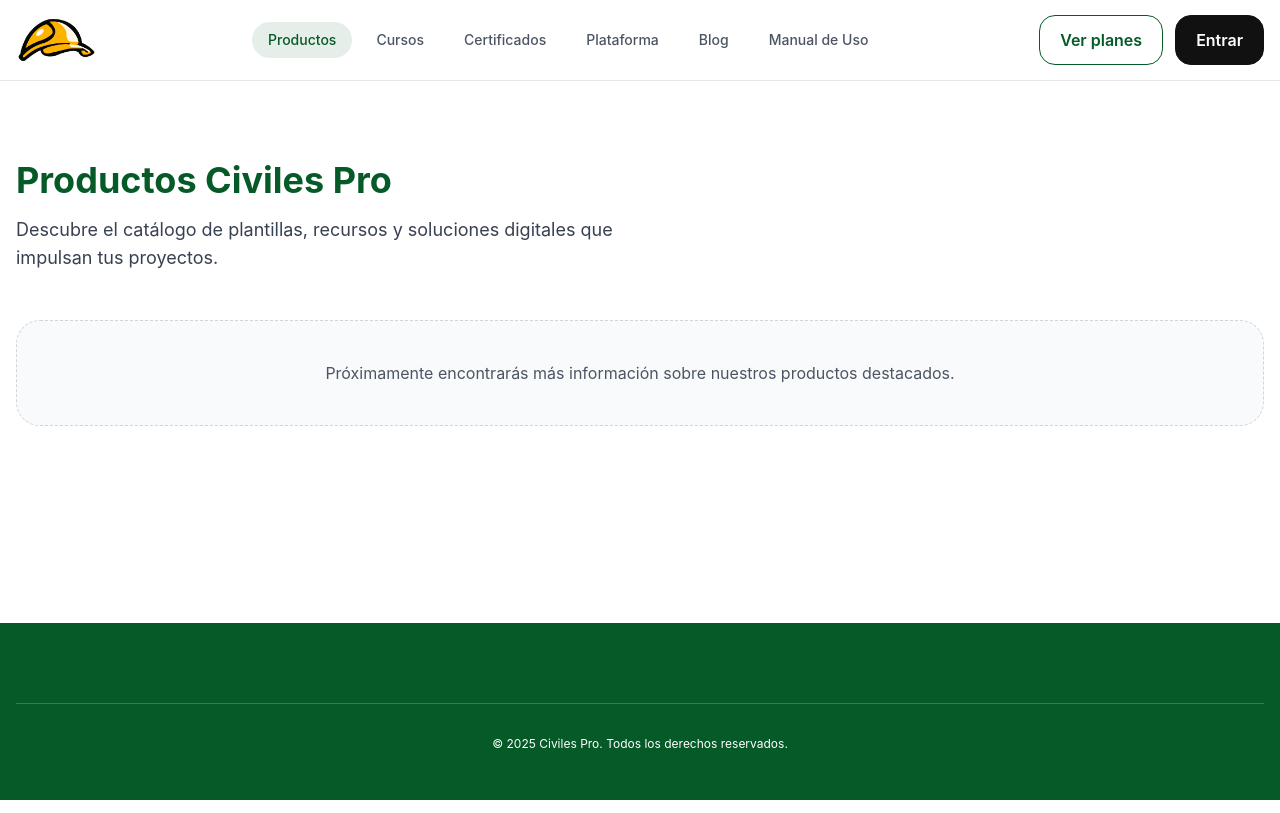
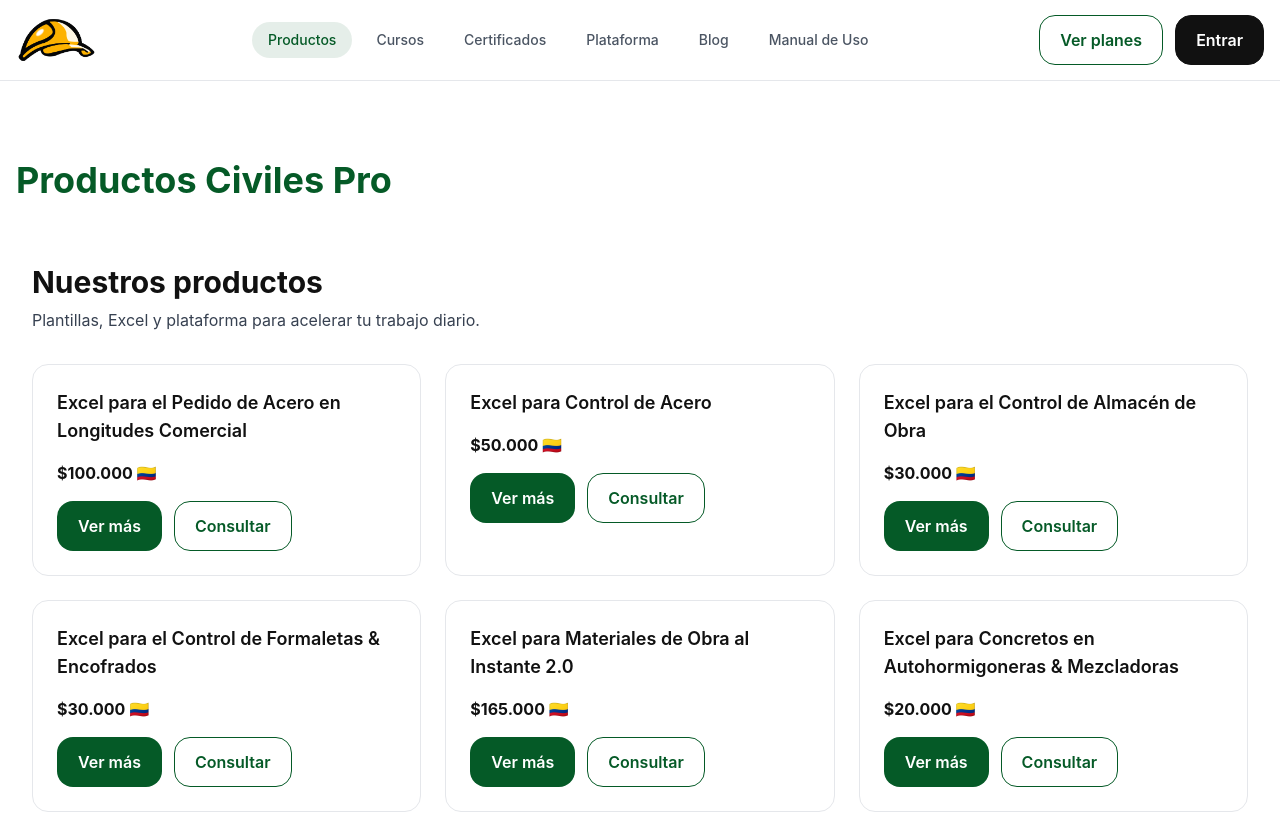
Before and after one commit to CivilesPro/pagina-principal, a React (Vite) app: page /productos in a window 1280 px wide. Shown: the top 813 px of the page. Built offline with nearby package versions, Linux system fonts and the light colour scheme.

Commit message:
metimos productos

```diff
--- a/src/pages/Productos.jsx
+++ b/src/pages/Productos.jsx
@@ -1,14 +1,31 @@
 import React from "react"
+import products from "../data/products.js"
 
 export default function Productos() {
   return (
     <section className="py-16">
       <div className="wrap-wide px-4">
         <h1 className="text-3xl md:text-4xl font-bold text-primary">Productos Civiles Pro</h1>
-        <p className="mt-4 max-w-2xl text-lg text-gray-700">
-          Descubre el catálogo de plantillas, recursos y soluciones digitales que impulsan tus
-          proyectos.
-        </p>
+        <section id="productos" className="py-16">
+                <div className="wrap-wide px-4">
+                  <h2 className="text-2xl md:text-3xl font-bold">Nuestros productos</h2>
+                  <p className="mt-2 text-gray-700">Plantillas, Excel y plataforma para acelerar tu trabajo diario.</p>
+
+                  <div className="mt-8 grid gap-6 sm:grid-cols-2 xl:grid-cols-3 2xl:grid-cols-4">
+                    {products.map((p) => (
+                      <article key={p.slug} className="p-6 border rounded-2xl bg-white">
+                        <h3 className="text-lg font-semibold">{p.title}</h3>
+                        {p.desc && <p className="mt-2 text-gray-700">{p.desc}</p>}
+                        <div className="mt-4 font-bold">{p.price}</div>
+                        <div className="mt-4 flex gap-3">
+                          <a href={`/producto/${p.slug}`} className="btn-primary">Ver más</a>
+                          <a href="/contacto" className="btn-outline">Consultar</a>
+                        </div>
+                      </article>
+                    ))}
+                  </div>
+                </div>
+              </section>
         <div className="mt-12 rounded-3xl border border-dashed border-gray-300 bg-gray-50 p-10 text-center text-gray-600">
           Próximamente encontrarás más información sobre nuestros productos destacados.
         </div>
```
